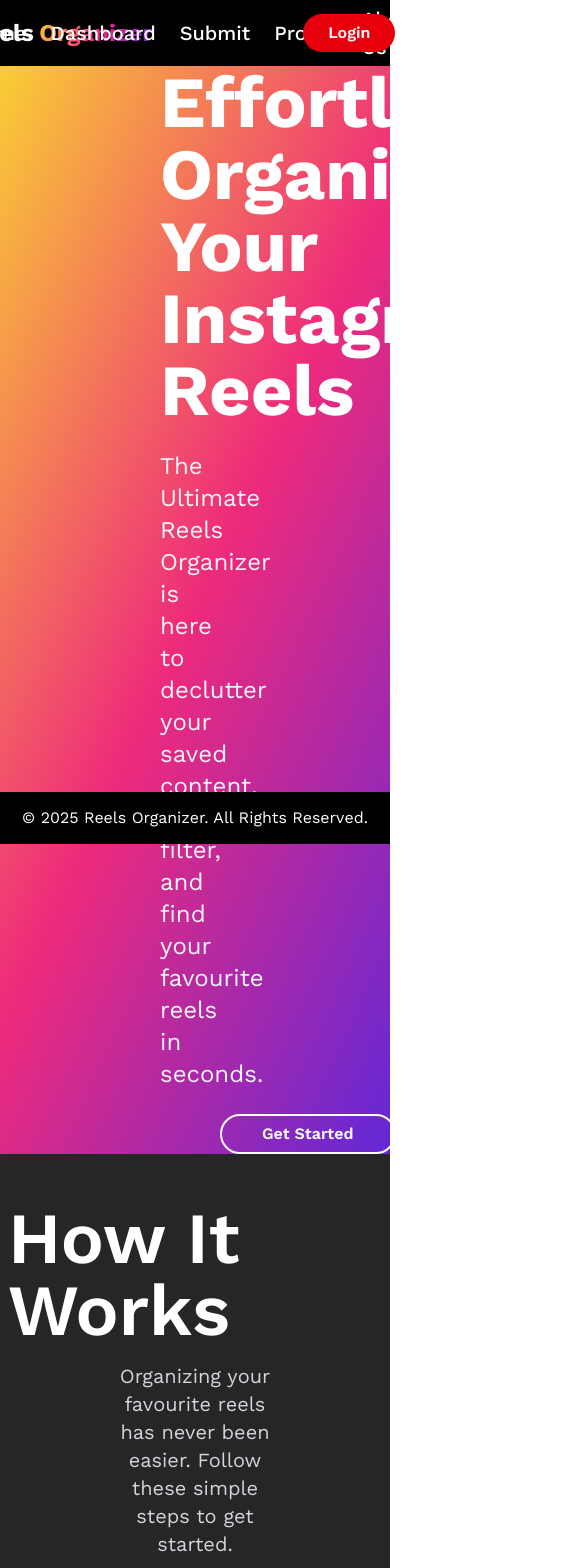
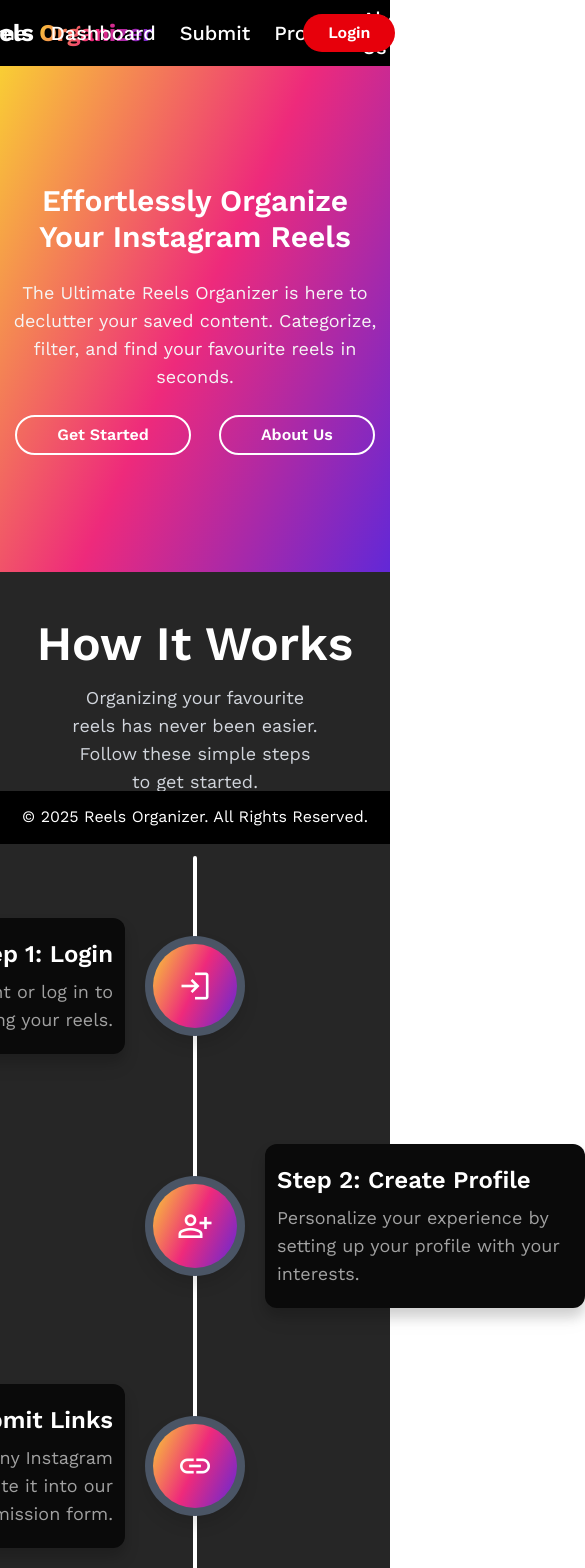
Before and after one commit to div-shivansh/reels-organizer, a Next.js app: page / in a window 390 px wide. Shown: the top 1568 px of the page, 585 px wide, since content can reach past the window. Built offline with nearby package versions, Linux system fonts and the light colour scheme; no server answers.

Commit message:
Worked on responsiveness and theme

```diff
--- a/app/globals.css
+++ b/app/globals.css
@@ -16,3 +16,20 @@
 .gradient-bg {
   background: linear-gradient(115deg, #f9ce34, #ee2a7b, #6228d7);
 }
+
+::-webkit-scrollbar {
+  width: 8px;
+  height: 8px;
+}
+
+::-webkit-scrollbar-track {
+  background: #f1f1f1;
+  border-radius: 10px;
+  cursor: pointer;
+}
+
+::-webkit-scrollbar-thumb {
+  background: linear-gradient(115deg, #f9ce34, #ee2a7b, #6228d7);
+  border-radius: 10px;
+  cursor: pointer;
+}
--- a/app/page.js
+++ b/app/page.js
@@ -1,93 +1,105 @@
 "use client"
 import Image from "next/image";
 import Link from "next/link";
-import { useSession } from "next-auth/react";
+import { motion, MotionValue, useScroll, useSpring, useTransform, } from "motion/react"
+import { useRef } from "react";
 
 export default function Home() {
-  const {data: session} = useSession()
 
   return (
     <main className="min-h-[86vh] bg-neutral-800">
-      <section className="min-h-[86vh] bg-[linear-gradient(115deg,_#f9ce34,_#ee2a7b,_#6228d7)] flex items-center justify-between sticky top-[7.8vh]">
-        <div className="left w-full px-40 flex justify-center flex-col gap-6">
-          <h1 className="text-7xl font-bold text-white text-start w-4/5">
+      <motion.section
+        initial={{
+          opacity: 0, scale: 0.98
+        }}
+        whileInView={{ opacity: 1, scale: 1 }}
+        transition={{duration: 0.5, ease: "easeInOut"}}
+        className="lg:min-h-[86vh] min-h-[60vh] bg-[linear-gradient(115deg,_#f9ce34,_#ee2a7b,_#6228d7)] flex items-center justify-between sticky top-[7.8vh]">
+        <div className="left w-full lg:px-40 md:pl-3 px-2 md:px-0 flex justify-center md:items-start items-center flex-col gap-6 text-white">
+          <h1 className="lg:text-7xl md:text-6xl text-3xl font-semibold lg:font-bold text-center md:text-start">
             Effortlessly Organize Your Instagram Reels
           </h1>
-          <p className="text-2xl text-gray-100 text-start w-4/5">
+          <p className="lg:text-2xl md:text-xl text-neutral-100 md:text-start text-center text-lg">
             The Ultimate Reels Organizer is here to declutter your saved content. Categorize, filter, and find your favourite reels in seconds.
           </p>
           <div className="buttons flex items-center gap-7 px-15">
             <a href="#steps"><div className="button group relative inline-flex justify-center overflow-hidden whitespace-nowrap rounded-full px-10 py-1.5 text-center transition-all duration-300 border-2 border-white bg-transparent  text-white hover:bg-white">
               <span className="button-type transition-transform duration-200 group-hover:-translate-y-10 font-semibold">Get Started</span>
               <div className="absolute inset-0 flex translate-y-full transform items-center justify-center transition-transform duration-200 group-hover:translate-y-0">
-                <span className="button-type font-semibold text-black">Get Started</span>
+                <span className="button-type font-semibold text-transparent bg-clip-text bg-[linear-gradient(115deg,_#f9ce34,_#ee2a7b,_#6228d7)]">Get Started</span>
               </div>
             </div></a>
             <Link href={"/about"}><div className="button group relative inline-flex justify-center overflow-hidden whitespace-nowrap rounded-full px-10 py-1.5 text-center transition-all duration-300 border-2 border-white bg-transparent text-white hover:bg-white">
               <span className="button-type transition-transform duration-200 group-hover:-translate-y-10 font-semibold">About Us</span>
               <div className="absolute inset-0 flex translate-y-full transform items-center justify-center transition-transform duration-200 group-hover:translate-y-0">
-                <span className="button-type font-semibold text-black">About Us</span>
+                <span className="button-type font-semibold text-transparent bg-clip-text bg-[linear-gradient(115deg,_#f9ce34,_#ee2a7b,_#6228d7)]">About Us</span>
               </div>
             </div></Link>
           </div>
         </div>
-        <div className="right w-full flex items-center justify-center">
-          <Image src={"/Landing.png"} priority width={855} height={744} alt="banner" className="w-auto"/>
+        <div className="right hidden w-full md:flex items-center justify-center">
+          <Image src={"/Landing.png"} priority width={855} height={744} alt="banner" className="w-full" />
         </div>
-      </section>
-      <section id="steps" className="sticky top-[7.8vh] bg-neutral-800">
-        <div className="text-white flex flex-col items-center p-2 min-h-[172vh]">
-          <h2 className="text-7xl font-semibold mt-10">How It Works</h2>
-          <p className="text-gray-300 text-xl w-5/12 text-center mt-4">Organizing your favourite reels has never been easier. Follow these simple steps to get started.</p>
+      </motion.section>
+      <section id="steps" className="sticky bg-neutral-800">
+        <motion.div
+        initial={{
+          opacity: 0, scale: 0.98
+        }}
+        whileInView={{ opacity: 1, scale: 1 }}
+        transition={{duration: 0.5, ease: "easeInOut"}}
+         className="text-white flex flex-col items-center p-2 lg:min-h-[165vh] min-h-[132vh]">
+          <h2 className="lg:text-7xl text-5xl font-semibold mt-10">How It Works</h2>
+          <p className="text-gray-300 lg:text-xl text-lg lg:w-5/12 w-8/12 text-center mt-4">Organizing your favourite reels has never been easier. Follow these simple steps to get started.</p>
           <div className="steps flex flex-col items-center justify-center mt-15 relative">
             <div className="w-1 h-[77.5em] bg-white rounded-full"></div>
-          <div className="bg-gray-600 w-30 h-30 rounded-full drop-shadow-xl top-[5em] absolute flex items-center justify-center p-2">
+            <div className="bg-gray-600 lg:size-30 size-25 rounded-full drop-shadow-xl lg:top-[5em] top-[5em] absolute flex items-center justify-center p-2">
               <div className="flex items-center justify-center bg-[linear-gradient(115deg,_#f9ce34,_#ee2a7b,_#6228d7)] w-full h-full rounded-full">
                 <span className="material-symbols-outlined icon-lg">Login</span>
               </div>
-            <div className="bg-neutral-950 w-[35em] h-40 absolute right-40 rounded-xl flex justify-center items-end flex-col p-4 gap-2 drop-shadow-xl">
-              <h3 className="text-4xl font-semibold">Step 1: Login</h3>
-              <p className="text-end text-2xl text-neutral-400">Create an account or log in to start organizing your reels.</p>
+              <div className="bg-neutral-950 lg:w-[35em] w-[20em] lg:h-40 h-fit py-5 absolute lg:right-40 right-30 rounded-xl flex justify-center items-end flex-col lg:p-4 p-3 gap-2 drop-shadow-xl">
+                <h3 className="lg:text-4xl text-2xl font-semibold">Step 1: Login</h3>
+                <p className="text-end lg:text-2xl text-lg text-neutral-400">Create an account or log in to start organizing your reels.</p>
               </div>
             </div>
-          <div className="bg-gray-600 w-30 h-30 rounded-full drop-shadow-xl top-[20em] absolute flex items-center justify-center p-2">
+            <div className="bg-gray-600 lg:size-30 size-25 rounded-full drop-shadow-xl lg:top-[20em] top-[20em] absolute flex items-center justify-center p-2">
               <div className="flex items-center justify-center bg-[linear-gradient(115deg,_#f9ce34,_#ee2a7b,_#6228d7)] w-full h-full rounded-full">
                 <span className="material-symbols-outlined icon-lg">Person_Add</span>
               </div>
-            <div className="bg-neutral-950 w-[35em] h-40 absolute left-40 rounded-xl flex justify-center items-start flex-col p-4 gap-2 drop-shadow-xl">
-              <h3 className="text-4xl font-semibold">Step 2: Create Profile</h3>
-              <p className="text-start text-2xl text-neutral-400">Personalize your experience by setting up your profile with your interests.</p>
+              <div className="bg-neutral-950 lg:w-[35em] w-[20em] lg:h-40 h-fit py-5 absolute lg:left-40 left-30 rounded-xl flex justify-center items-start flex-col lg:p-4 p-3 gap-2 drop-shadow-xl">
+                <h3 className="lg:text-4xl text-2xl font-semibold">Step 2: Create Profile</h3>
+                <p className="text-start lg:text-2xl text-lg text-neutral-400">Personalize your experience by setting up your profile with your interests.</p>
               </div>
             </div>
-          <div className="bg-gray-600 w-30 h-30 rounded-full drop-shadow-xl top-[35em] absolute flex items-center justify-center p-2">
+            <div className="bg-gray-600 lg:size-30 size-25 rounded-full drop-shadow-xl lg:top-[35em] top-[35em] absolute flex items-center justify-center p-2">
               <div className="flex items-center justify-center bg-[linear-gradient(115deg,_#f9ce34,_#ee2a7b,_#6228d7)] w-full h-full rounded-full">
                 <span className="material-symbols-outlined icon-lg">Link</span>
               </div>
-            <div className="bg-neutral-950 w-[35em] h-40 absolute right-40 rounded-xl flex justify-center items-end flex-col p-4 gap-2 drop-shadow-xl">
-              <h3 className="text-4xl font-semibold">Step 3: Submit LInks</h3>
-              <p className="text-end text-2xl text-neutral-400">Copy the link of any Instagram Reel and paste it into our submission form.</p>
+              <div className="bg-neutral-950 lg:w-[35em] w-[20em] lg:h-40 h-fit py-5 absolute lg:right-40 right-30 rounded-xl flex justify-center items-end flex-col lg:p-4 p-3 gap-2 drop-shadow-xl">
+                <h3 className="lg:text-4xl text-2xl font-semibold">Step 3: Submit Links</h3>
+                <p className="text-end lg:text-2xl text-lg text-neutral-400">Copy the link of any Instagram Reel and paste it into our submission form.</p>
               </div>
             </div>
-          <div className="bg-gray-600 w-30 h-30 rounded-full drop-shadow-xl top-[50em] absolute flex items-center justify-center p-2">
+            <div className="bg-gray-600 lg:size-30 size-25 rounded-full drop-shadow-xl lg:top-[50em] top-[50em] absolute flex items-center justify-center p-2">
               <div className="flex items-center justify-center bg-[linear-gradient(115deg,_#f9ce34,_#ee2a7b,_#6228d7)] w-full h-full rounded-full">
                 <span className="material-symbols-outlined icon-lg">Category</span>
               </div>
-            <div className="bg-neutral-950 w-[35em] h-40 absolute left-40 rounded-xl flex justify-center items-start flex-col p-4 gap-2 drop-shadow-xl">
-              <h3 className="text-4xl font-semibold">Step 4: Auto-Categorize</h3>
-              <p className="text-start text-2xl text-neutral-400">Our smart algorithm analyzes the reel to automatically assign relevent categories.</p>
+              <div className="bg-neutral-950 lg:w-[35em] w-[20em] lg:h-40 h-fit py-5 absolute lg:left-40 left-30 rounded-xl flex justify-center items-start flex-col lg:p-4 p-3 gap-2 drop-shadow-xl">
+                <h3 className="lg:text-4xl text-2xl font-semibold">Step 4: Auto-Categorize</h3>
+                <p className="text-start lg:text-2xl text-lg text-neutral-400">Our smart algorithm analyzes the reel to automatically assign relevent categories.</p>
               </div>
             </div>
-          <div className="bg-gray-600 w-30 h-30 rounded-full drop-shadow-xl top-[65em] absolute flex items-center justify-center p-2">
+            <div className="bg-gray-600 lg:size-30 size-25 rounded-full drop-shadow-xl lg:top-[65em] top-[65em] absolute flex items-center justify-center p-2">
               <div className="flex items-center justify-center bg-[linear-gradient(115deg,_#f9ce34,_#ee2a7b,_#6228d7)] w-full h-full rounded-full">
                 <span className="material-symbols-outlined icon-lg">Browse</span>
               </div>
-            <div className="bg-neutral-950 w-[35em] h-40 absolute right-40 rounded-xl flex justify-center items-end flex-col p-4 gap-2 drop-shadow-xl">
-              <h3 className="text-4xl font-semibold">Step 5: Browse & Filter</h3>
-              <p className="text-end text-2xl text-neutral-400">Access your dashboard to browse, search, and filter your saved reels by category.</p>
+              <div className="bg-neutral-950 lg:w-[35em] w-[20em] lg:h-40 h-fit py-5 absolute lg:right-40 right-30 rounded-xl flex justify-center items-end flex-col lg:p-4 p-3 gap-2 drop-shadow-xl">
+                <h3 className="lg:text-4xl text-2xl font-semibold">Step 5: Browse & Filter</h3>
+                <p className="text-end lg:text-2xl text-lg text-neutral-400">Access your dashboard to browse, search, and filter your saved reels by category.</p>
               </div>
             </div>
           </div>
-        </div>
+        </motion.div>
       </section>
     </main>
   );
```
Also changed, not shown: app/dashboard/dashboardclient.js (+31 -12 lines), app/profile/profileuser.js (+25 -14 lines), app/submission/page.js (+13 -17 lines), components/Navbar.js (+5 -5 lines). Lines whose indentation alone changed are shown as unchanged.
